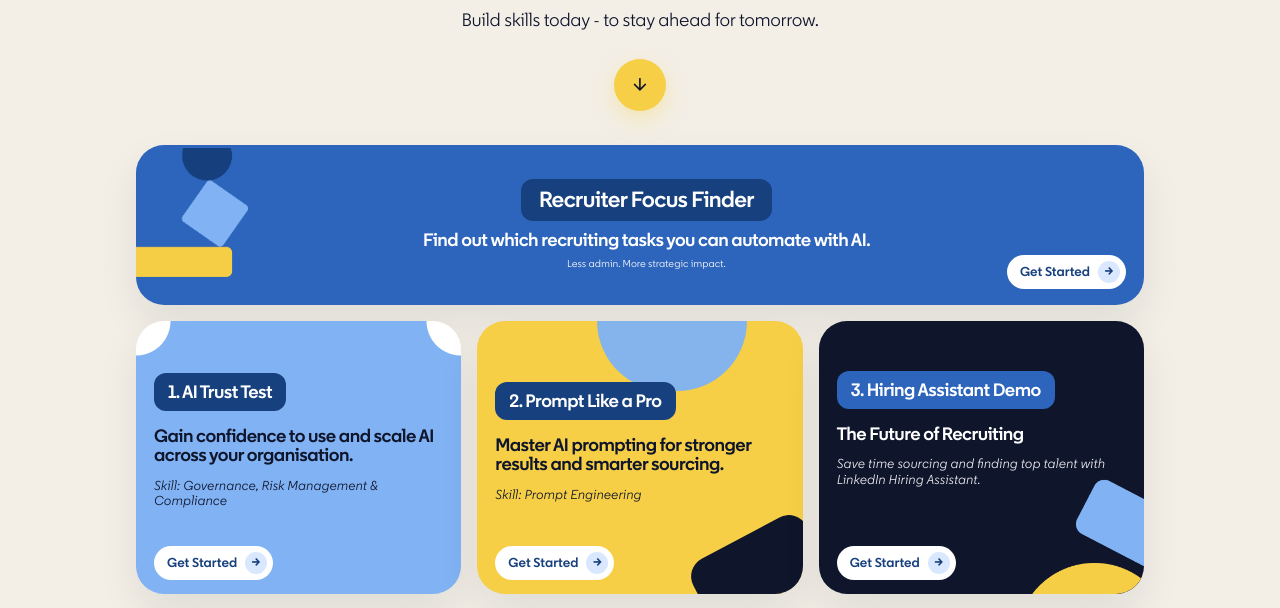
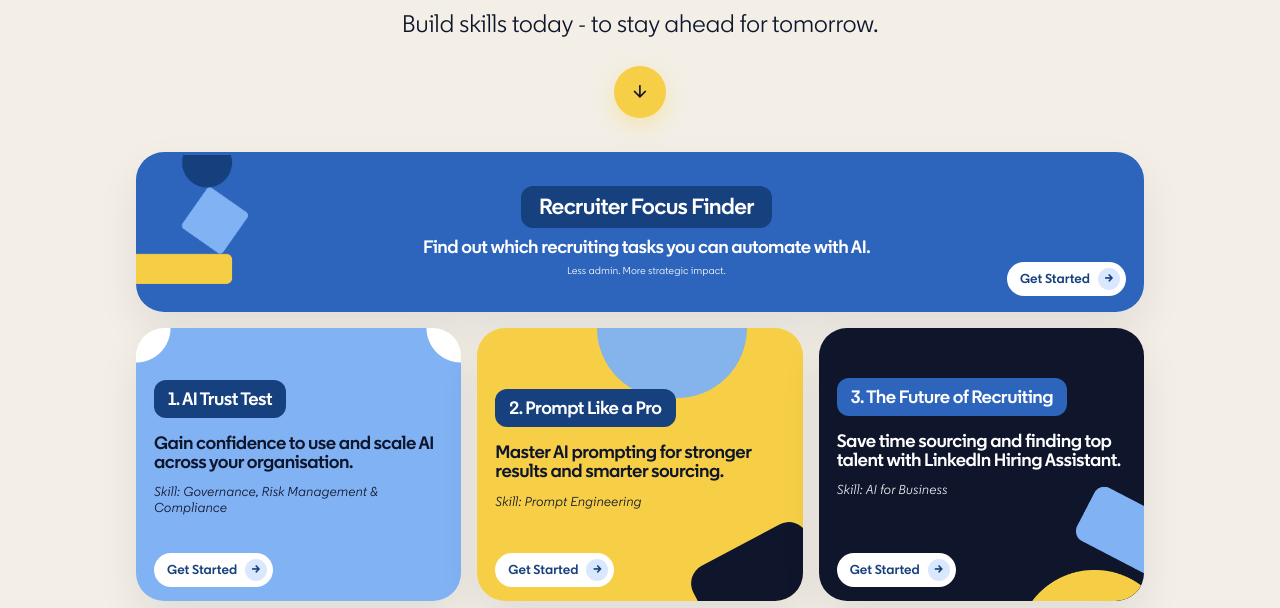
Before and after one commit to twoeyedpeople/liha-games-virtual, a website: page public/index.html in a window 1280 px wide. Shown: the part 170-778 px from the top of the page. Drawn offline with Linux system fonts and the light colour scheme.

Commit message:
Align hiring demo card copy with homepage panel format

```diff
--- a/public/index.html
+++ b/public/index.html
@@ -92,9 +92,9 @@
             <img src="/assets/images/landing/background-shape-03.png" alt="" class="activity-card-demo-bg" />
           </div>
           <div class="activity-card-content">
-            <p class="activity-chip activity-chip-light">3. Hiring Assistant Demo</p>
-            <h2>The Future of Recruiting</h2>
-            <p class="activity-skill activity-skill-light">Save time sourcing and finding top talent with LinkedIn Hiring Assistant.</p>
+            <p class="activity-chip activity-chip-light">3. The Future of Recruiting</p>
+            <h2>Save time sourcing and finding top talent with LinkedIn Hiring Assistant.</h2>
+            <p class="activity-skill activity-skill-light">Skill: AI for Business</p>
           </div>
           <span class="activity-cta">
             <span>Get Started</span>
--- a/public/landing.css
+++ b/public/landing.css
@@ -154,7 +154,7 @@ select {
 
 .landing-hero-copy p {
   margin: 12px 0 0;
-  font-size: 18px;
+  font-size: 24px;
   line-height: 1.15;
   letter-spacing: -0.02em;
   font-weight: 400;
```
